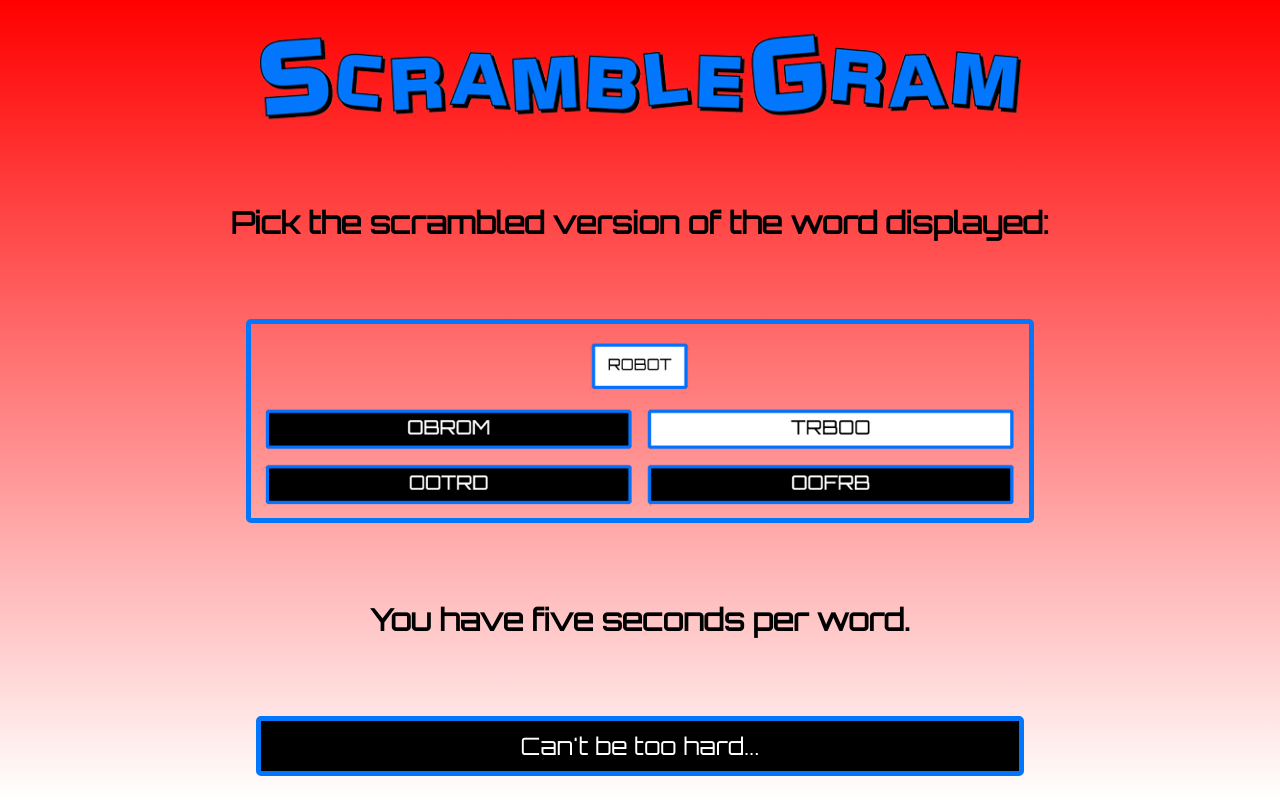
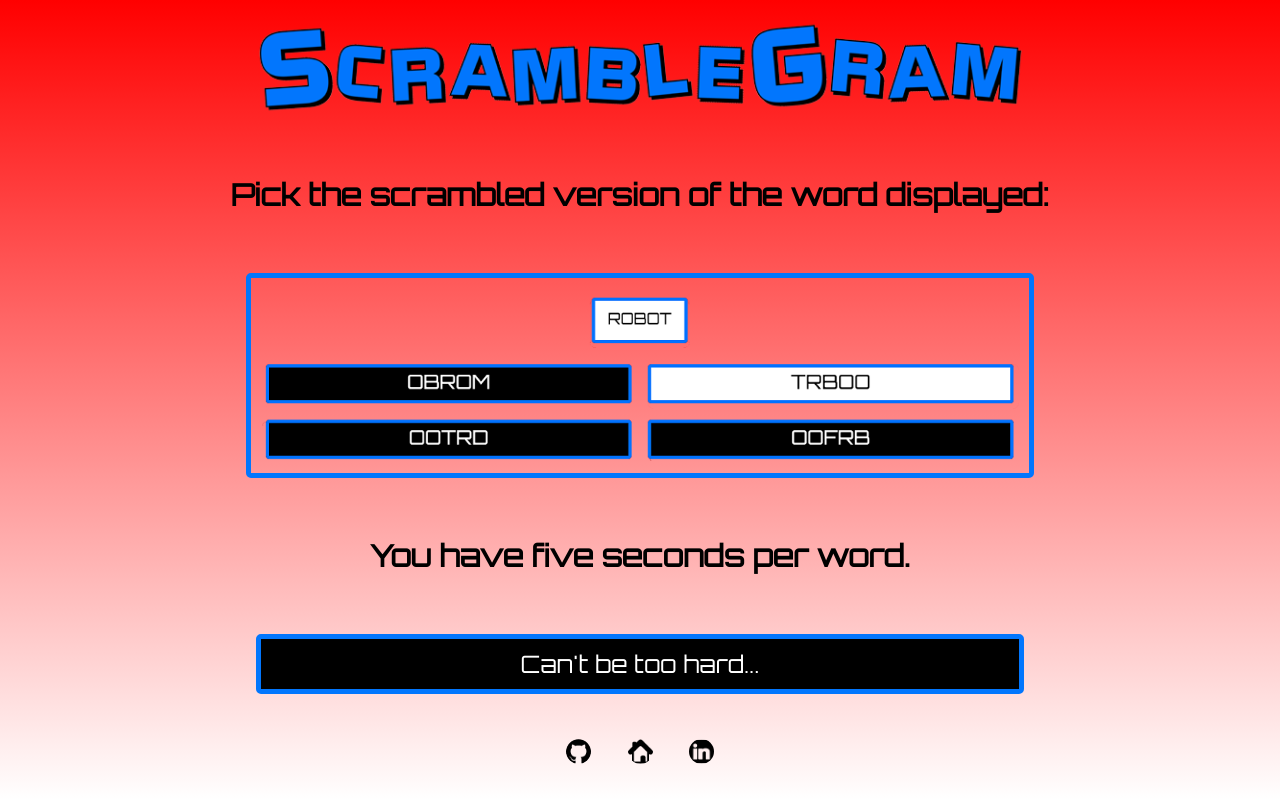
Before and after one commit to Pklong/ScrambleGram, a plain HTML site: page index.html in a window 1280 px wide. Drawn offline with Linux system fonts and the light colour scheme.

Commit message:
add links to splash page

```diff
--- a/assets/main.css
+++ b/assets/main.css
@@ -17,11 +17,6 @@ body main div p ul button article{
  a {
    text-decoration: none;
  }
-.group:after {
-  content: "";
-  display: block;
-  clear: both;
-}
 
 button {
   outline: none;
--- a/index.html
+++ b/index.html
@@ -8,7 +8,7 @@
     <script src="./lib/prefixfree.min.js" charset="utf-8"></script>
   </head>
   <body>
-    <main id='root' class='group'>
+    <main id='root'>
       <article id='introduction'>
         <div class='logo-container'>
           <img src='./assets/logo.png' alt='game logo'  />
@@ -23,6 +23,17 @@
           You have five seconds per word.
         </p>
         <button id='start'>Can't be too hard...</button>
+        <footer class='footer'>
+          <a href='https://github.com/Pklong/scramblegram'>
+            <img src='./assets/GitHub.png' alt='GitHub Icon'  />
+          </a>
+          <a href='http://www.pklong.io/'>
+            <img src='./assets/Portfolio.ico' alt='portfolio site'  />
+          </a>
+          <a href='https://www.linkedin.com/in/pklong'>
+            <img src='./assets/LinkedIn.png' alt='LinkedIn Icon'  />
+          </a>
+        </footer>
       </article>
       <header>
         <div id='high-score' class='score'></div>
```
Also changed, not shown: 1 other file.
